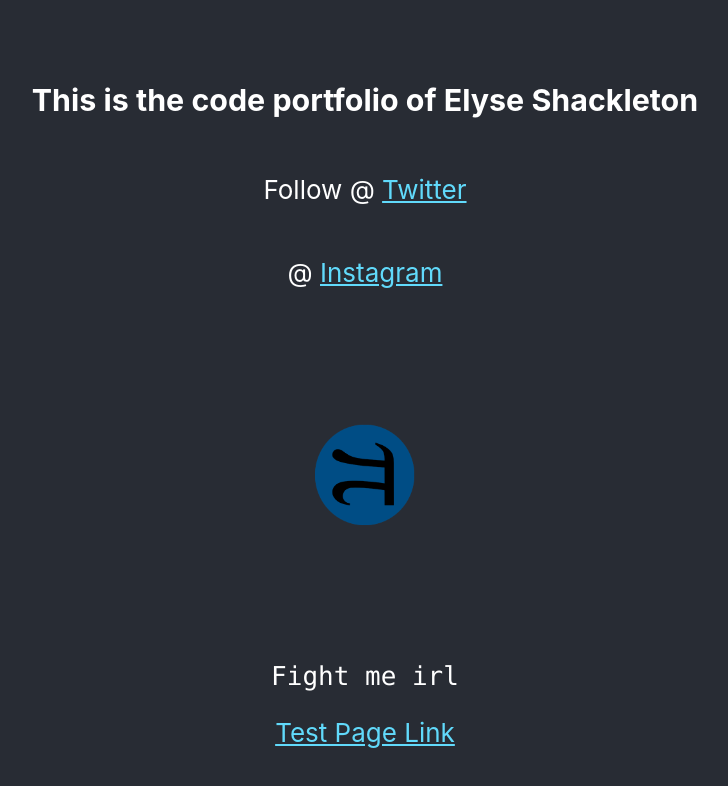
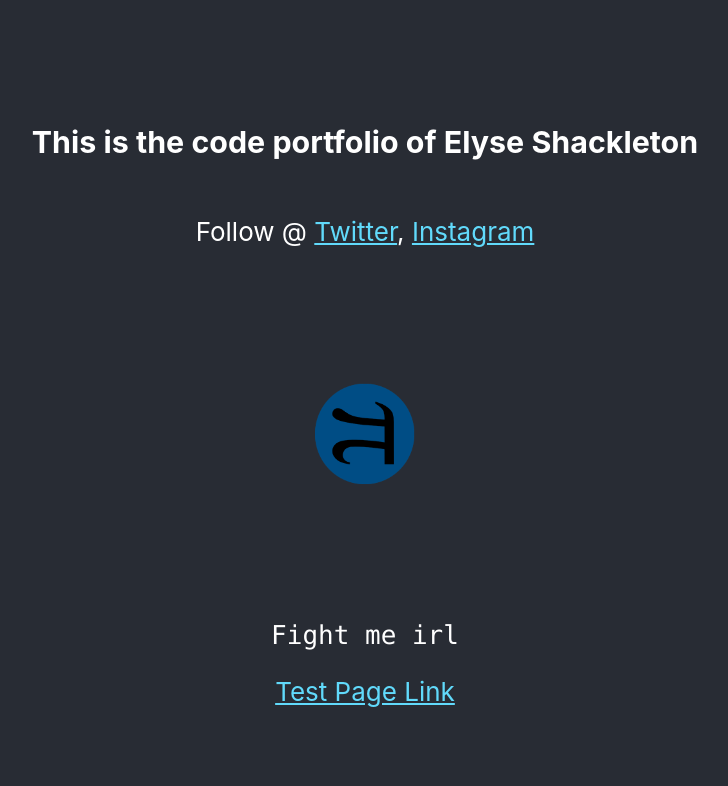
Before and after one commit to elyshack/portfolio, a React (Create React App) app: page / in a window 1280 px wide. Shown: the top 786 px of the page, without its empty margins (275-1003 px from the left). Built offline with nearby package versions, Linux system fonts and the light colour scheme.

Commit message:
auto commit

```diff
--- a/src/App.js
+++ b/src/App.js
@@ -16,11 +16,7 @@ class App extends Component {
             target="_blank"
             rel="noopener noreferrer"
           >
-          Twitter
-          </a>
-          </p>
-          <p>
-            @ <a
+          Twitter</a>,  <a
             className="App-link"
             href="https://instagram.com/elyshack"
             target="_blank"
```
